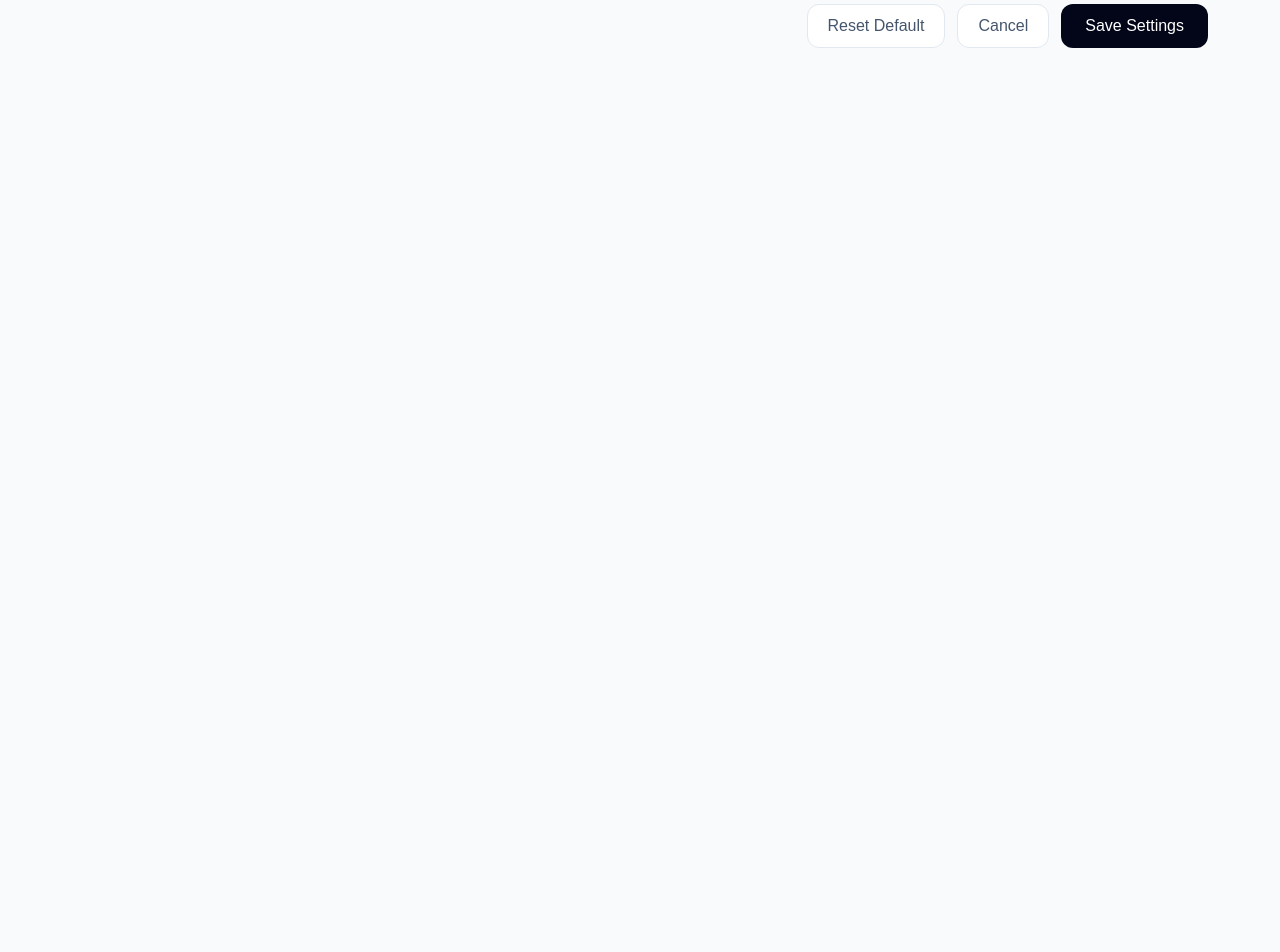
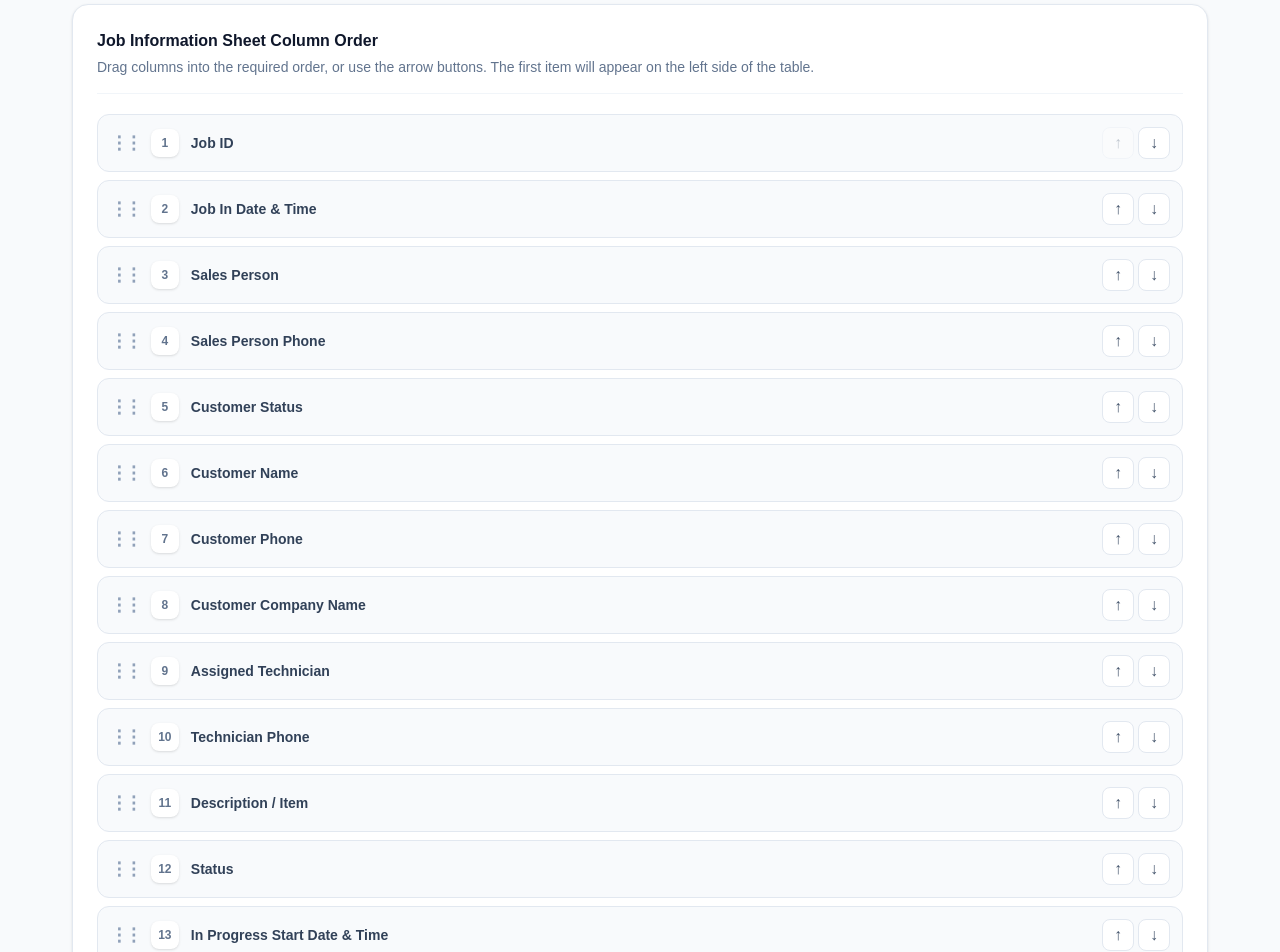
Before and after one commit to ausi25334-beep/aec-ai-dashboard, a Next.js app in the folder aec-ai-task-dashboard/: page /settings in a window 1280 px wide. Shown: the part 1040-1992 px from the top of the page. Before the commit the page ends 1120 px from the top, so only its background shows below. Built offline with nearby package versions, Linux system fonts and the light colour scheme.

Commit message:
update dahsboard and settings

```diff
--- a/aec-ai-task-dashboard/app/dashboard/page.tsx
+++ b/aec-ai-task-dashboard/app/dashboard/page.tsx
@@ -51,6 +51,70 @@ type Job = {
   reportNo: string;
   collectionDateTime: string;
 };
+
+const JOB_COLUMN_KEYS = [
+  "jobId",
+  "jobInDateTime",
+  "salesPerson",
+  "salesPersonPhone",
+  "customerStatus",
+  "customerName",
+  "customerPhone",
+  "customerCompanyName",
+  "assignedTechnician",
+  "technicianPhone",
+  "description",
+  "status",
+  "inProgressStartDateTime",
+  "inProgressEndDateTime",
+  "statusRemark",
+  "jobCompleteDateTime",
+  "invoiceNo",
+  "reportNo",
+  "collectionDateTime",
+] as const;
+
+type JobColumnKey = (typeof JOB_COLUMN_KEYS)[number];
+
+const JOB_COLUMN_LABELS: Record<JobColumnKey, string> = {
+  jobId: "Job ID",
+  jobInDateTime: "Job In Date & Time",
+  salesPerson: "Sales Person",
+  salesPersonPhone: "Sales Person Phone",
+  customerStatus: "Customer Status",
+  customerName: "Customer Name",
+  customerPhone: "Customer Phone",
+  customerCompanyName: "Customer Company Name",
+  assignedTechnician: "Assigned Technician",
+  technicianPhone: "Technician Phone",
+  description: "Description / Item",
+  status: "Status",
+  inProgressStartDateTime: "In Progress Start Date & Time",
+  inProgressEndDateTime: "In Progress End Date & Time",
+  statusRemark: "Status Remark / Issue",
+  jobCompleteDateTime: "Job Complete Date & Time",
+  invoiceNo: "Invoice No.",
+  reportNo: "Report No.",
+  collectionDateTime: "Collection Date & Time",
+};
+
+const DEFAULT_COLUMN_ORDER: JobColumnKey[] = [...JOB_COLUMN_KEYS];
+
+function normalizeColumnOrder(value: unknown): JobColumnKey[] {
+  const validKeys = new Set<JobColumnKey>(JOB_COLUMN_KEYS);
+  const savedKeys = Array.isArray(value)
+    ? value.filter(
+        (key): key is JobColumnKey =>
+          typeof key === "string" && validKeys.has(key as JobColumnKey),
+      )
+    : [];
+  const uniqueSavedKeys = Array.from(new Set(savedKeys));
+
+  return [
+    ...uniqueSavedKeys,
+    ...JOB_COLUMN_KEYS.filter((key) => !uniqueSavedKeys.includes(key)),
+  ];
+}
 
 /* =========================================================
    Initial Job Data
@@ -200,6 +264,7 @@ type DashboardSettings = {
   showStageLegend: boolean;
   showSummary: boolean;
   autoCompleteDate: boolean;
+  columnOrder: JobColumnKey[];
 };
 
 const DEFAULT_SETTINGS: DashboardSettings = {
@@ -210,6 +275,7 @@ const DEFAULT_SETTINGS: DashboardSettings = {
   showStageLegend: true,
   showSummary: true,
   autoCompleteDate: true,
+  columnOrder: DEFAULT_COLUMN_ORDER,
 };
 
 const SETTINGS_STORAGE_KEY = "aec-dashboard-settings";
@@ -356,29 +422,13 @@ function StatusIcon({ status }: { status: JobStatus }) {
    Read-only Job Table Sheet
 ========================================================= */
 
-function JobDataTable({ jobs }: { jobs: Job[] }) {
-  const columns = [
-    "Job ID",
-    "Job In Date & Time",
-    "Sales Person",
-    "Sales Person Phone",
-    "Customer Status",
-    "Customer Name",
-    "Customer Phone",
-    "Customer Company Name",
-    "Assigned Technician",
-    "Technician Phone",
-    "Description / Item",
-    "Status",
-    "In Progress Start Date & Time",
-    "In Progress End Date & Time",
-    "Status Remark / Issue",
-    "Job Complete Date & Time",
-    "Invoice No.",
-    "Report No.",
-    "Collection Date & Time",
-  ];
-
+function JobDataTable({
+  jobs,
+  columnOrder,
+}: {
+  jobs: Job[];
+  columnOrder: JobColumnKey[];
+}) {
   return (
     <section className="mt-5 overflow-hidden rounded-2xl border border-slate-200 bg-white shadow-sm">
       <div className="flex flex-col gap-3 border-b border-slate-100 px-5 py-5 sm:flex-row sm:items-center sm:justify-between">
@@ -401,13 +451,13 @@ function JobDataTable({ jobs }: { jobs: Job[] }) {
         <table className="w-full min-w-[3300px] border-collapse text-left">
           <thead>
             <tr className="border-b border-slate-200 bg-slate-50">
-              {columns.map((column) => (
+              {columnOrder.map((column) => (
                 <th
                   key={column}
                   scope="col"
                   className="whitespace-nowrap border-r border-slate-200 px-4 py-3 text-[11px] font-semibold uppercase tracking-wide text-slate-600 last:border-r-0"
                 >
-                  {column}
+                  {JOB_COLUMN_LABELS[column]}
                 </th>
               ))}
             </tr>
@@ -416,8 +466,6 @@ function JobDataTable({ jobs }: { jobs: Job[] }) {
           <tbody>
             {jobs.length > 0 ? (
               jobs.map((job, index) => {
-                const styles = statusStyles[job.status];
-
                 return (
                   <tr
                     key={job.jobId}
@@ -425,64 +473,20 @@ function JobDataTable({ jobs }: { jobs: Job[] }) {
                       index % 2 === 0 ? "bg-white" : "bg-slate-50/40"
                     }`}
                   >
-                    <td className="whitespace-nowrap border-r border-slate-100 px-4 py-3 text-sm font-semibold text-blue-600">
-                      {job.jobId || "-"}
-                    </td>
-
-                    <TableCell
-                      value={formatDisplayDateTime(job.jobInDateTime)}
+                    {columnOrder.map((column) => (
+                      <JobTableCell
+                        key={`${job.jobId}-${column}`}
+                        job={job}
+                        column={column}
                       />
-                    <TableCell value={job.salesPerson} />
-                    <TableCell value={job.salesPersonPhone} />
-
-                    <td className="whitespace-nowrap border-r border-slate-100 px-4 py-3">
-                      <span
-                        className={`inline-flex rounded-full px-2.5 py-1 text-xs font-semibold ${styles.customerBadge}`}
-                      >
-                        {job.customerStatus || "-"}
-                      </span>
-                    </td>
-
-                    <TableCell value={job.customerName} emphasized />
-                    <TableCell value={job.customerPhone} />
-                    <TableCell value={job.customerCompanyName} />
-                    <TableCell value={job.assignedTechnician} />
-                    <TableCell value={job.technicianPhone} />
-                    <TableCell value={job.description} wide />
-
-                    <td className="whitespace-nowrap border-r border-slate-100 px-4 py-3">
-                      <span
-                        className={`inline-flex items-center gap-2 rounded-full border px-2.5 py-1 text-xs font-semibold ${styles.calendar}`}
-                      >
-                        <span
-                          className={`h-2 w-2 rounded-full ${styles.dot}`}
-                        />
-                        {displayLabels[job.status]}
-                      </span>
-                    </td>
-
-                    <TableCell
-                      value={formatDisplayDateTime(job.inProgressStartDateTime)}
-                    />
-                    <TableCell
-                      value={formatDisplayDateTime(job.inProgressEndDateTime)}
-                    />
-                    <TableCell value={job.statusRemark} wide />
-                    <TableCell
-                      value={formatDisplayDateTime(job.jobCompleteDateTime)}
-                    />
-                    <TableCell value={job.invoiceNo} />
-                    <TableCell value={job.reportNo} />
-                    <TableCell
-                      value={formatDisplayDateTime(job.collectionDateTime)}
-                    />
+                    ))}
                   </tr>
                 );
               })
             ) : (
               <tr>
                 <td
-                  colSpan={columns.length}
+                  colSpan={columnOrder.length}
                   className="px-5 py-12 text-center text-sm text-slate-400"
                 >
                   No job records available
@@ -493,6 +497,68 @@ function JobDataTable({ jobs }: { jobs: Job[] }) {
         </table>
       </div>
     </section>
+  );
+}
+
+function JobTableCell({
+  job,
+  column,
+}: {
+  job: Job;
+  column: JobColumnKey;
+}) {
+  const styles = statusStyles[job.status];
+
+  if (column === "jobId") {
+    return (
+      <td className="whitespace-nowrap border-r border-slate-100 px-4 py-3 text-sm font-semibold text-blue-600">
+        {job.jobId || "-"}
+      </td>
+    );
+  }
+
+  if (column === "customerStatus") {
+    return (
+      <td className="whitespace-nowrap border-r border-slate-100 px-4 py-3">
+        <span
+          className={`inline-flex rounded-full px-2.5 py-1 text-xs font-semibold ${styles.customerBadge}`}
+        >
+          {job.customerStatus || "-"}
+        </span>
+      </td>
+    );
+  }
+
+  if (column === "status") {
+    return (
+      <td className="whitespace-nowrap border-r border-slate-100 px-4 py-3">
+        <span
+          className={`inline-flex items-center gap-2 rounded-full border px-2.5 py-1 text-xs font-semibold ${styles.calendar}`}
+        >
+          <span className={`h-2 w-2 rounded-full ${styles.dot}`} />
+          {displayLabels[job.status]}
+        </span>
+      </td>
+    );
+  }
+
+  const dateTimeColumns: JobColumnKey[] = [
+    "jobInDateTime",
+    "inProgressStartDateTime",
+    "inProgressEndDateTime",
+    "jobCompleteDateTime",
+    "collectionDateTime",
+  ];
+  const value = dateTimeColumns.includes(column)
+    ? formatDisplayDateTime(job[column])
+    : job[column];
+
+  return (
+    <TableCell
+      value={value}
+      emphasized={column === "customerName"}
+      wide={column === "description" || column === "statusRemark"}
+    />
   );
 }
 
@@ -876,18 +942,42 @@ export default function DashboardPage() {
   const [calendarDate, setCalendarDate] = useState(() => new Date());
 
   useEffect(() => {
+    function loadSettings() {
       try {
         const savedSettings = window.localStorage.getItem(SETTINGS_STORAGE_KEY);
 
         if (savedSettings) {
+          const parsedSettings = JSON.parse(
+            savedSettings,
+          ) as Partial<DashboardSettings>;
+
           setSettings({
             ...DEFAULT_SETTINGS,
-          ...JSON.parse(savedSettings),
+            ...parsedSettings,
+            columnOrder: normalizeColumnOrder(parsedSettings.columnOrder),
           });
+        } else {
+          setSettings(DEFAULT_SETTINGS);
         }
       } catch {
         setSettings(DEFAULT_SETTINGS);
       }
+    }
+
+    function handleStorage(event: StorageEvent) {
+      if (event.key === SETTINGS_STORAGE_KEY) {
+        loadSettings();
+      }
+    }
+
+    loadSettings();
+    window.addEventListener("storage", handleStorage);
+    window.addEventListener("aec-settings-updated", loadSettings);
+
+    return () => {
+      window.removeEventListener("storage", handleStorage);
+      window.removeEventListener("aec-settings-updated", loadSettings);
+    };
   }, []);
 
   useEffect(() => {
@@ -1200,7 +1290,7 @@ export default function DashboardPage() {
 
         {/* Read-only Job Table Sheet */}
 
-        <JobDataTable jobs={jobs} />
+        <JobDataTable jobs={jobs} columnOrder={settings.columnOrder} />
 
         {/* Job Progress Board */}
 
--- a/aec-ai-task-dashboard/app/settings/page.tsx
+++ b/aec-ai-task-dashboard/app/settings/page.tsx
@@ -2,6 +2,70 @@
 
 import { FormEvent, useEffect, useState } from "react";
 import { useRouter } from "next/navigation";
+
+const JOB_COLUMN_KEYS = [
+  "jobId",
+  "jobInDateTime",
+  "salesPerson",
+  "salesPersonPhone",
+  "customerStatus",
+  "customerName",
+  "customerPhone",
+  "customerCompanyName",
+  "assignedTechnician",
+  "technicianPhone",
+  "description",
+  "status",
+  "inProgressStartDateTime",
+  "inProgressEndDateTime",
+  "statusRemark",
+  "jobCompleteDateTime",
+  "invoiceNo",
+  "reportNo",
+  "collectionDateTime",
+] as const;
+
+type JobColumnKey = (typeof JOB_COLUMN_KEYS)[number];
+
+const JOB_COLUMN_LABELS: Record<JobColumnKey, string> = {
+  jobId: "Job ID",
+  jobInDateTime: "Job In Date & Time",
+  salesPerson: "Sales Person",
+  salesPersonPhone: "Sales Person Phone",
+  customerStatus: "Customer Status",
+  customerName: "Customer Name",
+  customerPhone: "Customer Phone",
+  customerCompanyName: "Customer Company Name",
+  assignedTechnician: "Assigned Technician",
+  technicianPhone: "Technician Phone",
+  description: "Description / Item",
+  status: "Status",
+  inProgressStartDateTime: "In Progress Start Date & Time",
+  inProgressEndDateTime: "In Progress End Date & Time",
+  statusRemark: "Status Remark / Issue",
+  jobCompleteDateTime: "Job Complete Date & Time",
+  invoiceNo: "Invoice No.",
+  reportNo: "Report No.",
+  collectionDateTime: "Collection Date & Time",
+};
+
+const DEFAULT_COLUMN_ORDER: JobColumnKey[] = [...JOB_COLUMN_KEYS];
+
+function normalizeColumnOrder(value: unknown): JobColumnKey[] {
+  const validKeys = new Set<JobColumnKey>(JOB_COLUMN_KEYS);
+  const savedKeys = Array.isArray(value)
+    ? value.filter(
+        (key): key is JobColumnKey =>
+          typeof key === "string" && validKeys.has(key as JobColumnKey),
+      )
+    : [];
+  const uniqueSavedKeys = Array.from(new Set(savedKeys));
+
+  return [
+    ...uniqueSavedKeys,
+    ...JOB_COLUMN_KEYS.filter((key) => !uniqueSavedKeys.includes(key)),
+  ];
+}
 
 type DashboardSettings = {
   companyName: string;
@@ -11,6 +75,7 @@ type DashboardSettings = {
   showStageLegend: boolean;
   showSummary: boolean;
   autoCompleteDate: boolean;
+  columnOrder: JobColumnKey[];
 };
 
 const DEFAULT_SETTINGS: DashboardSettings = {
@@ -21,6 +86,7 @@ const DEFAULT_SETTINGS: DashboardSettings = {
   showStageLegend: true,
   showSummary: true,
   autoCompleteDate: true,
+  columnOrder: DEFAULT_COLUMN_ORDER,
 };
 
 const SETTINGS_STORAGE_KEY = "aec-dashboard-settings";
@@ -67,6 +133,8 @@ export default function SettingsPage() {
   const [settings, setSettings] =
     useState<DashboardSettings>(DEFAULT_SETTINGS);
   const [saved, setSaved] = useState(false);
+  const [draggedColumn, setDraggedColumn] =
+    useState<JobColumnKey | null>(null);
 
   useEffect(() => {
     try {
@@ -75,9 +143,14 @@ export default function SettingsPage() {
       );
 
       if (savedSettings) {
+        const parsedSettings = JSON.parse(
+          savedSettings,
+        ) as Partial<DashboardSettings>;
+
         setSettings({
           ...DEFAULT_SETTINGS,
-          ...JSON.parse(savedSettings),
+          ...parsedSettings,
+          columnOrder: normalizeColumnOrder(parsedSettings.columnOrder),
         });
       }
     } catch {
@@ -112,11 +185,18 @@ export default function SettingsPage() {
   function handleSave(event: FormEvent<HTMLFormElement>) {
     event.preventDefault();
 
+    const normalizedSettings = {
+      ...settings,
+      columnOrder: normalizeColumnOrder(settings.columnOrder),
+    };
+
     window.localStorage.setItem(
       SETTINGS_STORAGE_KEY,
-      JSON.stringify(settings),
+      JSON.stringify(normalizedSettings),
     );
 
+    setSettings(normalizedSettings);
+    window.dispatchEvent(new Event("aec-settings-updated"));
     setSaved(true);
   }
 
@@ -126,7 +206,56 @@ export default function SettingsPage() {
       SETTINGS_STORAGE_KEY,
       JSON.stringify(DEFAULT_SETTINGS),
     );
+    window.dispatchEvent(new Event("aec-settings-updated"));
     setSaved(true);
+  }
+
+  function moveColumn(column: JobColumnKey, direction: -1 | 1) {
+    setSettings((current) => {
+      const currentIndex = current.columnOrder.indexOf(column);
+      const newIndex = currentIndex + direction;
+
+      if (currentIndex < 0 || newIndex < 0 || newIndex >= current.columnOrder.length) {
+        return current;
+      }
+
+      const nextOrder = [...current.columnOrder];
+      [nextOrder[currentIndex], nextOrder[newIndex]] = [
+        nextOrder[newIndex],
+        nextOrder[currentIndex],
+      ];
+
+      return {
+        ...current,
+        columnOrder: nextOrder,
+      };
+    });
+
+    setSaved(false);
+  }
+
+  function dropColumn(targetColumn: JobColumnKey) {
+    if (!draggedColumn || draggedColumn === targetColumn) {
+      setDraggedColumn(null);
+      return;
+    }
+
+    setSettings((current) => {
+      const nextOrder = current.columnOrder.filter(
+        (column) => column !== draggedColumn,
+      );
+      const targetIndex = nextOrder.indexOf(targetColumn);
+
+      nextOrder.splice(targetIndex, 0, draggedColumn);
+
+      return {
+        ...current,
+        columnOrder: nextOrder,
+      };
+    });
+
+    setDraggedColumn(null);
+    setSaved(false);
   }
 
   const inputStyle =
@@ -332,6 +461,76 @@ export default function SettingsPage() {
             </div>
           </section>
 
+          <section className="rounded-2xl border border-slate-200 bg-white p-6 shadow-sm">
+            <div className="border-b border-slate-100 pb-4">
+              <h3 className="text-base font-semibold text-slate-900">
+                Job Information Sheet Column Order
+              </h3>
+
+              <p className="mt-1 text-sm text-slate-500">
+                Drag columns into the required order, or use the arrow buttons.
+                The first item will appear on the left side of the table.
+              </p>
+            </div>
+
+            <div className="mt-5 space-y-2">
+              {settings.columnOrder.map((column, index) => (
+                <div
+                  key={column}
+                  draggable
+                  onDragStart={() => setDraggedColumn(column)}
+                  onDragEnd={() => setDraggedColumn(null)}
+                  onDragOver={(event) => event.preventDefault()}
+                  onDrop={() => dropColumn(column)}
+                  className={`flex cursor-grab items-center gap-3 rounded-xl border px-3 py-3 transition active:cursor-grabbing ${
+                    draggedColumn === column
+                      ? "border-blue-400 bg-blue-50 opacity-60"
+                      : "border-slate-200 bg-slate-50 hover:border-blue-300 hover:bg-blue-50/50"
+                  }`}
+                >
+                  <span
+                    className="select-none text-lg font-bold tracking-[-0.2em] text-slate-400"
+                    aria-hidden="true"
+                  >
+                    ⋮⋮
+                  </span>
+
+                  <span className="flex h-7 w-7 shrink-0 items-center justify-center rounded-lg bg-white text-xs font-semibold text-slate-500 shadow-sm">
+                    {index + 1}
+                  </span>
+
+                  <span className="min-w-0 flex-1 text-sm font-semibold text-slate-700">
+                    {JOB_COLUMN_LABELS[column]}
+                  </span>
+
+                  <div className="flex shrink-0 items-center gap-1">
+                    <button
+                      type="button"
+                      onClick={() => moveColumn(column, -1)}
+                      disabled={index === 0}
+                      aria-label={`Move ${JOB_COLUMN_LABELS[column]} left`}
+                      title="Move left in table"
+                      className="flex h-8 w-8 items-center justify-center rounded-lg border border-slate-200 bg-white text-sm font-bold text-slate-600 transition hover:border-blue-300 hover:text-blue-600 disabled:cursor-not-allowed disabled:opacity-30"
+                    >
+                      ↑
+                    </button>
+
+                    <button
+                      type="button"
+                      onClick={() => moveColumn(column, 1)}
+                      disabled={index === settings.columnOrder.length - 1}
+                      aria-label={`Move ${JOB_COLUMN_LABELS[column]} right`}
+                      title="Move right in table"
+                      className="flex h-8 w-8 items-center justify-center rounded-lg border border-slate-200 bg-white text-sm font-bold text-slate-600 transition hover:border-blue-300 hover:text-blue-600 disabled:cursor-not-allowed disabled:opacity-30"
+                    >
+                      ↓
+                    </button>
+                  </div>
+                </div>
+              ))}
+            </div>
+          </section>
+
           {saved && (
             <div className="rounded-xl border border-emerald-200 bg-emerald-50 px-4 py-3 text-sm font-medium text-emerald-700">
               Settings saved successfully.
```
Lines whose indentation alone changed are shown as unchanged.
